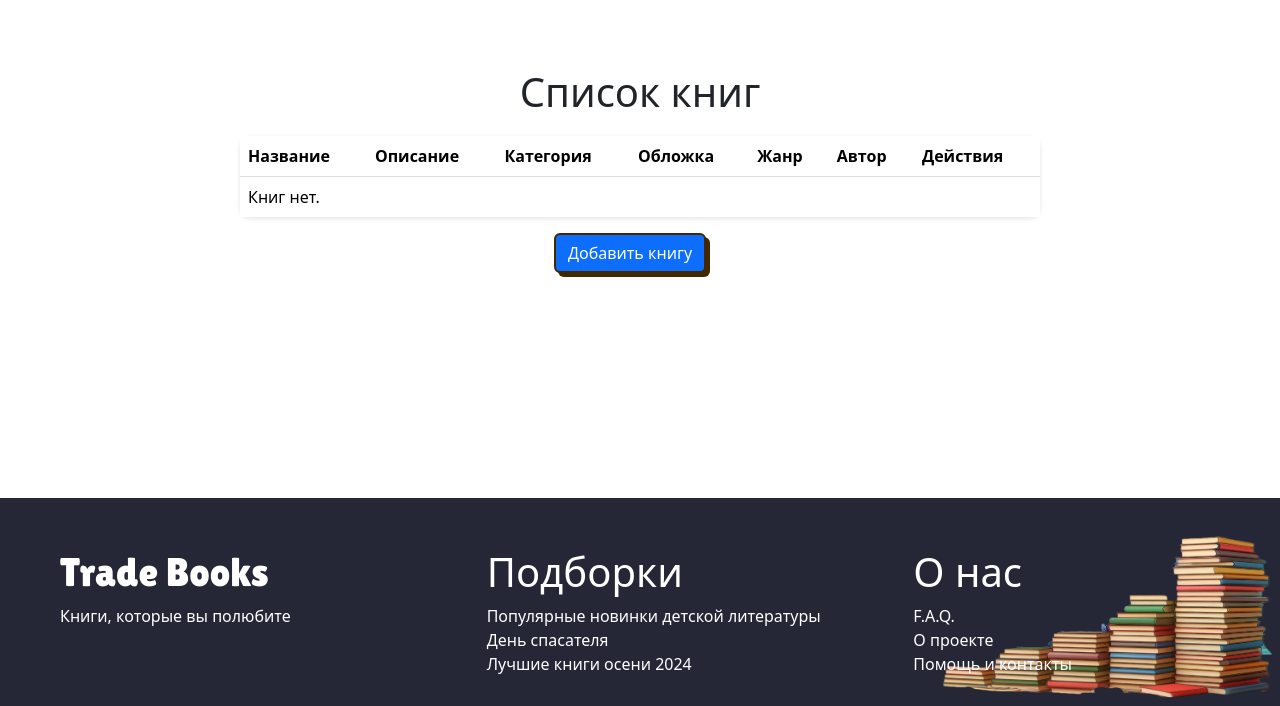
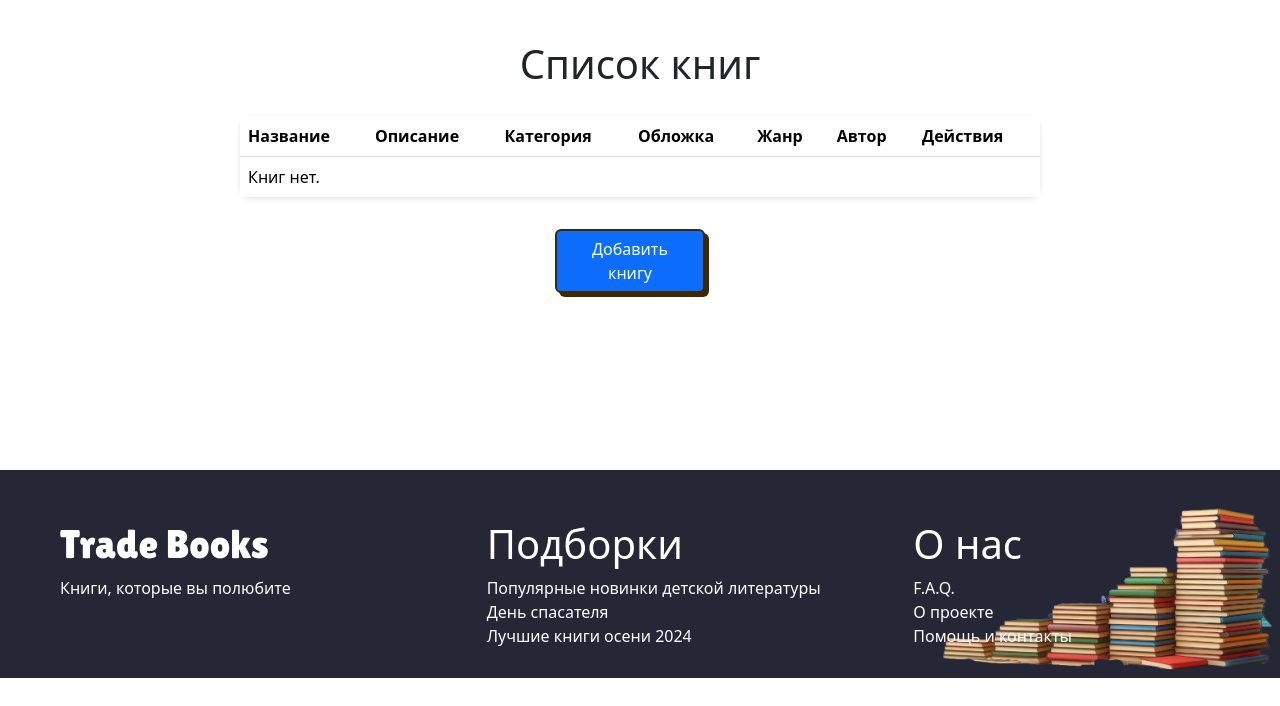
Before and after one commit to RainDarkNess/project_IVT_25_u, a Django app: page /books/ in a window 1280 px wide. Shown: the part 243-949 px from the top of the page. After the commit the page ends 921 px from the top, so only its background shows below. Run offline with Django 5.2, Linux system fonts and the light colour scheme; the visitor is signed in with stand-in values (Sample User, id 1); data that the repository does not hold is empty; some libraries are stand-ins or nearby versions.

Commit message:
<prod-bugfix> adaptivity book_list.html and password_reset_form.htmlr

```diff
--- a/books/main/templates/main/book_list.html
+++ b/books/main/templates/main/book_list.html
@@ -4,9 +4,10 @@
 
 {% block content %}
 {% include "main/header.html" %}
-<div class="container mt-5 text-center">
+<div class="container" style="text-align:center; ">
     <h1>Список книг</h1>
-    <table class="table">
+    <div class="table-responsive"  style="overflow-x: auto;">
+        <table class="table" style="width: 100%;">
             <thead>
             <tr>
                 <th>Название</th>
@@ -51,7 +52,8 @@
             {% endfor %}
             </tbody>
         </table>
-    <a href="{% url 'add_book' %}" class="btn btn-primary">Добавить книгу</a>
+    </div>
+    <a href="{% url 'add_book' %}" class="btn btn-primary mt-3" style="width:150px;">Добавить книгу</a>
 </div>
 
 {% include "main/footer.html" %}
--- a/books/main/templates/registration/password_reset_form.html
+++ b/books/main/templates/registration/password_reset_form.html
@@ -2,9 +2,7 @@
 
 {% block content %}
 {% include "main/header.html" %}
-<style>
 
-</style>
 <div class="container mt-5">
   <div class="row justify-content-center">
     <div class="col-md-6">
@@ -18,10 +16,10 @@
                 {{ form.email.errors }}
               </div>
             {% endif %}
-            <div class="form-group">
+            <div class="form-group" >
               {{ form.email }}
             </div>
-            <div class="text-center">
+            <div class="text-center" style="margin:20px 0px 0px 0px;">
               <input type="submit" class="btn btn-primary btn-lg" value="Отправить">
             </div>
           </form>
```
Lines whose indentation alone changed are shown as unchanged.
